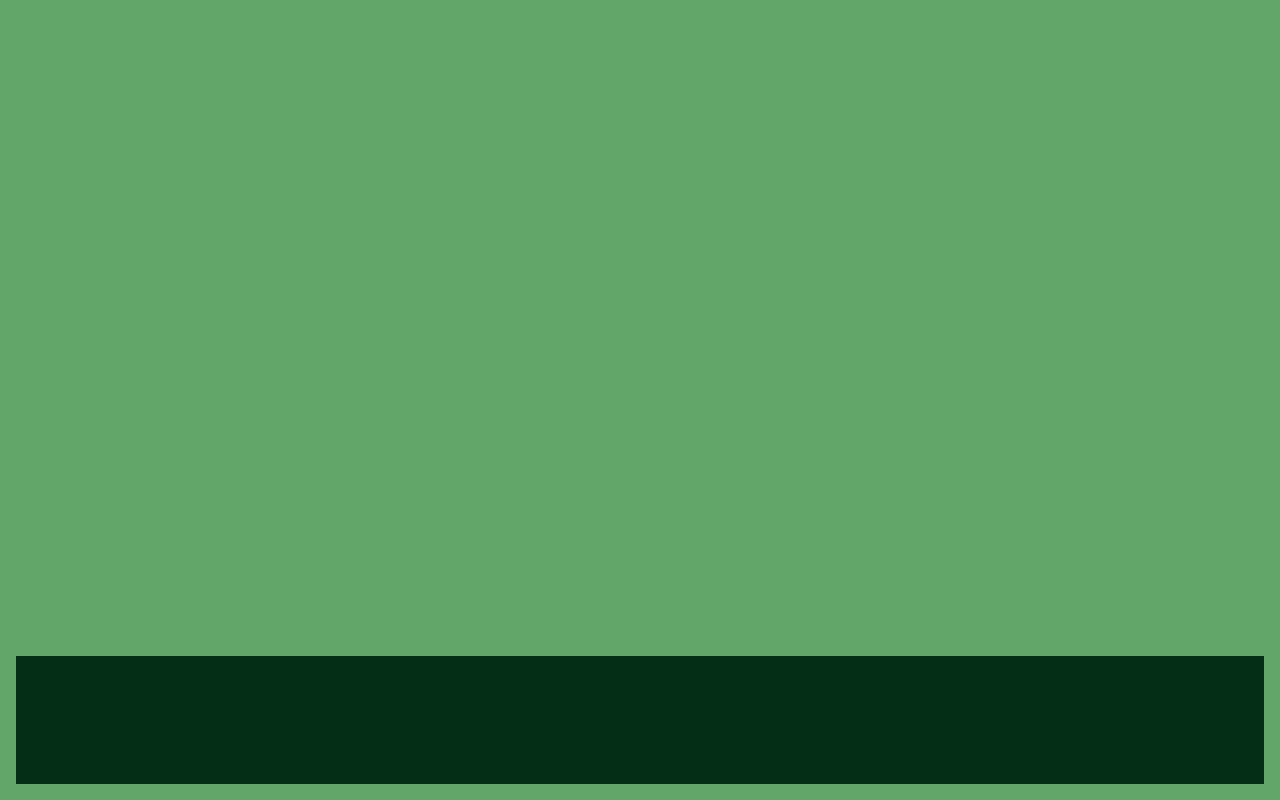
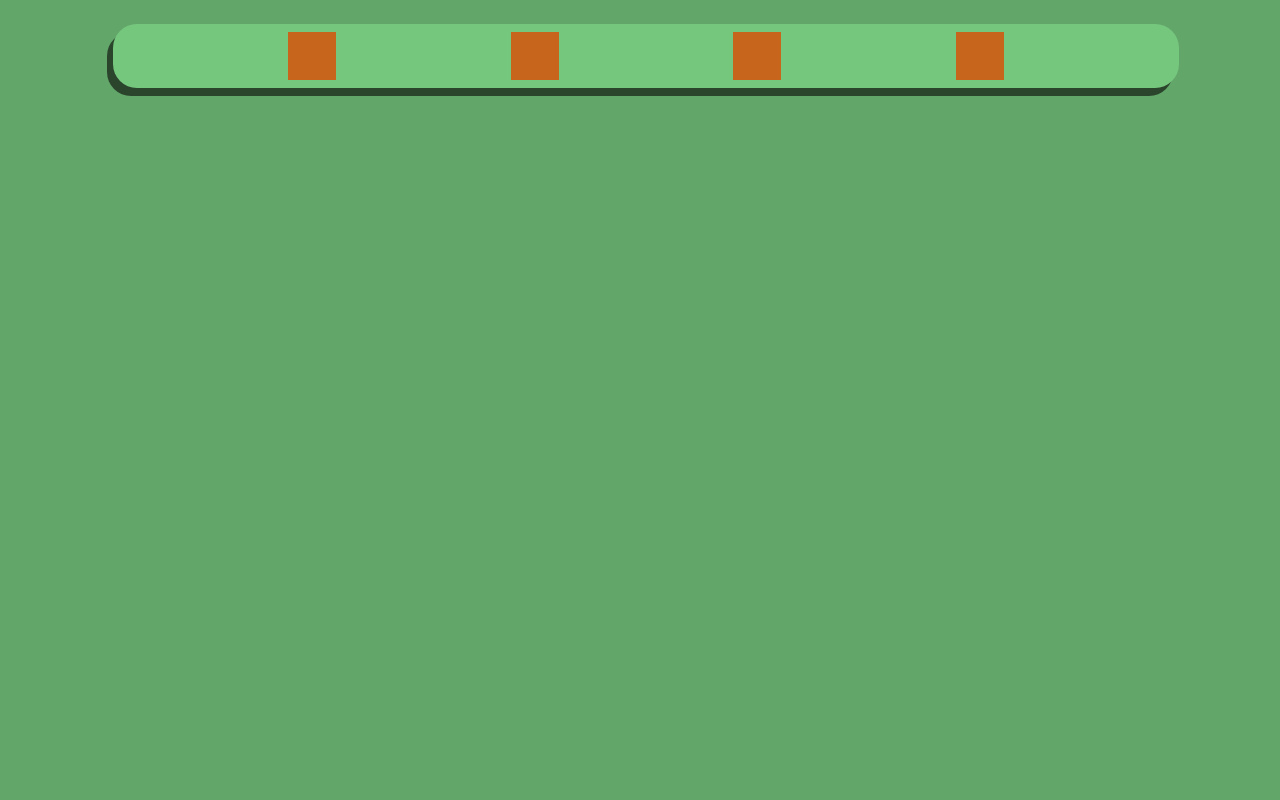
Before and after one commit to dompetriella/dompetriella-react, a React (Vite) app: page / in a window 1280 px wide. Built offline with nearby package versions, Linux system fonts and the light colour scheme.

Commit message:
navbar exist

```diff
--- a/src/App.tsx
+++ b/src/App.tsx
@@ -1,26 +1,31 @@
-import { useState } from 'react'
-import './App.css'
-import AppColors from './theme/AppColors'
-import { useAppState } from './state/AppState';
-import useWindowWidth from './hooks/useWindowWidth';
+import { useState } from "react";
+import "./App.css";
+import AppColors from "./theme/AppColors";
+import { useAppState } from "./state/AppState";
+import useWindowWidth from "./hooks/useWindowWidth";
+import { checkIfMobile } from "./utility/responsive";
+import { Navbar } from "./components/navbar/Navbar";
+import { Projects } from "./components/projects/Projects";
 
 function App() {
+  const lightModeState = useAppState((state) => state.lightMode);
+  const isMobile: boolean = checkIfMobile();
 
-  const lightModeState = useAppState((state) => state.lightMode);
-  const isMobile: boolean = useWindowWidth() < 480;
-
-  const backgroundColor = lightModeState ? AppColors.greenPrimary : AppColors.blackPrimary;
-
+  const backgroundColor = lightModeState
+    ? AppColors.greenPrimary
+    : AppColors.blackPrimary;
 
   return (
     <>
-      <div style={{ backgroundColor: backgroundColor }} className='size-full flex flex-col  items-center relative'>
-        <nav>
-          <div className='absolute left-4 right-4 h-32 bottom-4 bg-green-950 '></div>
-        </nav>
+      <div
+        style={{ backgroundColor: backgroundColor }}
+        className="size-full flex flex-col  items-center relative"
+      >
+        <Navbar />
+        <Projects />
       </div>
     </>
-  )
+  );
 }
 
-export default App
+export default App;
--- /dev/null
+++ b/src/components/navbar/Navbar.tsx
@@ -0,0 +1,43 @@
+import useWindowWidth from "../../hooks/useWindowWidth";
+import { useAppState } from "../../state/AppState";
+import AppColors from "../../theme/AppColors";
+import { checkIfMobile } from "../../utility/responsive";
+
+export function Navbar() {
+  const lightModeState = useAppState((state) => state.lightMode);
+  const toggleLightModeAction = useAppState((state) => state.toggleLightMode)
+  const isMobile: boolean = checkIfMobile();
+
+  const navBackdropColor = lightModeState
+    ? AppColors.darkGreenAuxilary
+    : AppColors.black;
+  const navBackgroundColor = lightModeState
+    ? AppColors.lightGreenSecondary
+    : AppColors.greyTertiary;
+
+  return (
+    <>
+      <nav className="relative w-full bg-red-50 flex justify-center">
+        <div className="fixed">
+          <div
+            style={{ backgroundColor: navBackdropColor }}
+            className={`fixed ${
+              isMobile ? "" : "top-8"
+            } mx-auto w-10/12 left-0 right-0  h-16 rounded-3xl bottom-4 `}
+          ></div>
+          <div
+            style={{ backgroundColor: navBackgroundColor }}
+            className={`fixed flex justify-evenly items-center ${
+              isMobile ? "" : "top-6"
+            } mx-auto w-10/12 left-3 right-0 bottom-6  h-16 rounded-3xl  `}
+          >
+            <div className="h-12 w-12 bg-orangeHighlight"></div>
+            <div className="h-12 w-12 bg-orangeHighlight"></div>
+            <div className="h-12 w-12 bg-orangeHighlight"></div>
+            <button onClick={() => toggleLightModeAction()} className="h-12 w-12 bg-orangeHighlight"></button>
+          </div>
+        </div>
+      </nav>
+    </>
+  );
+}
--- /dev/null
+++ b/src/components/projects/Projects.tsx
@@ -0,0 +1,4 @@
+export function Projects() {
+    return <section>
+    </section>
+}
--- a/src/state/AppState.ts
+++ b/src/state/AppState.ts
@@ -3,14 +3,14 @@ import { create } from "zustand";
 interface AppState {
     lightMode: boolean;
 
-    toggleThemeMode: () => void;
+    toggleLightMode: () => void;
 
 }
 
 export const useAppState = create<AppState>((set, get) => ({
     lightMode: true,
 
-    toggleThemeMode() {
+    toggleLightMode() {
         set({ lightMode: !get().lightMode })
     }
 }));
--- /dev/null
+++ b/src/utility/responsive.tsx
@@ -0,0 +1,5 @@
+import useWindowWidth from "../hooks/useWindowWidth";
+
+export function checkIfMobile(): boolean {
+    return useWindowWidth() < 480;
+}
```
